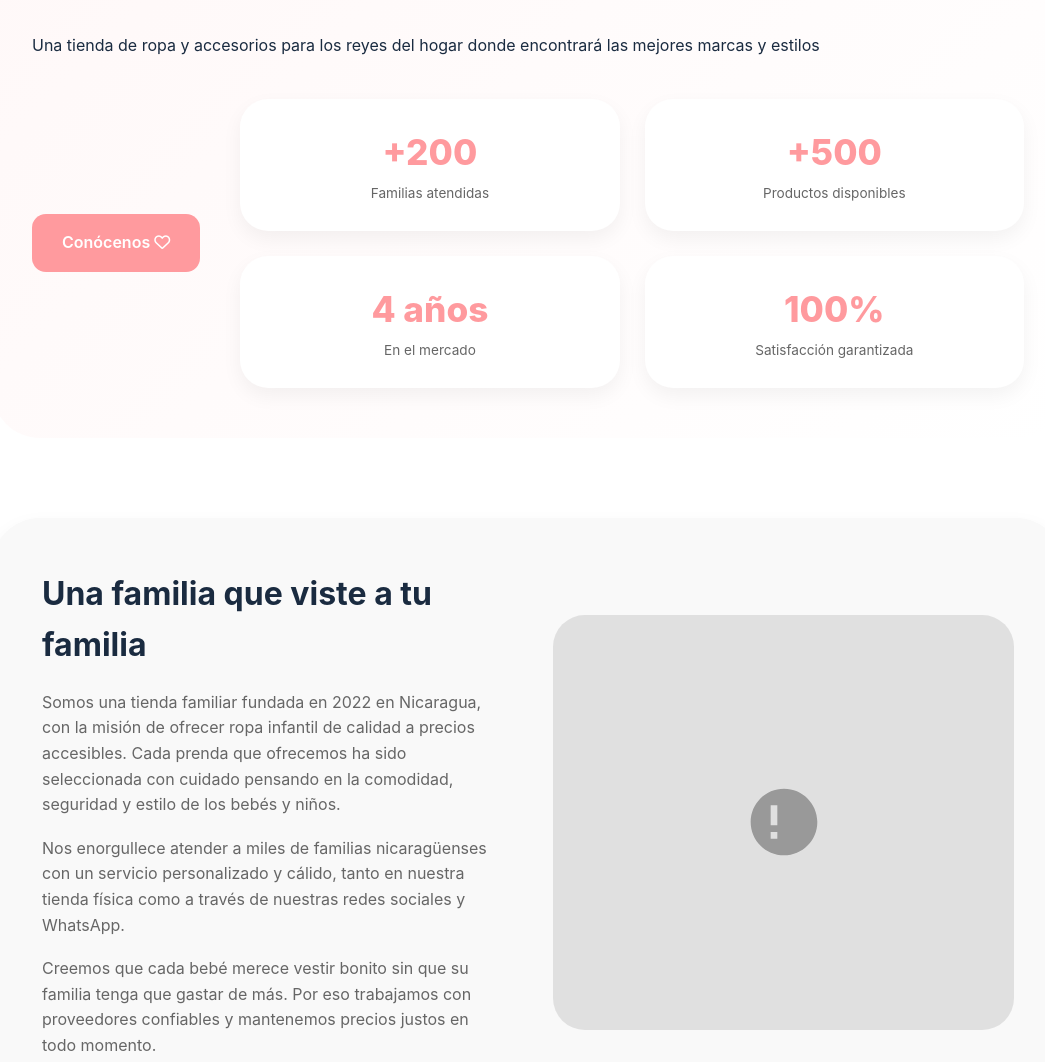
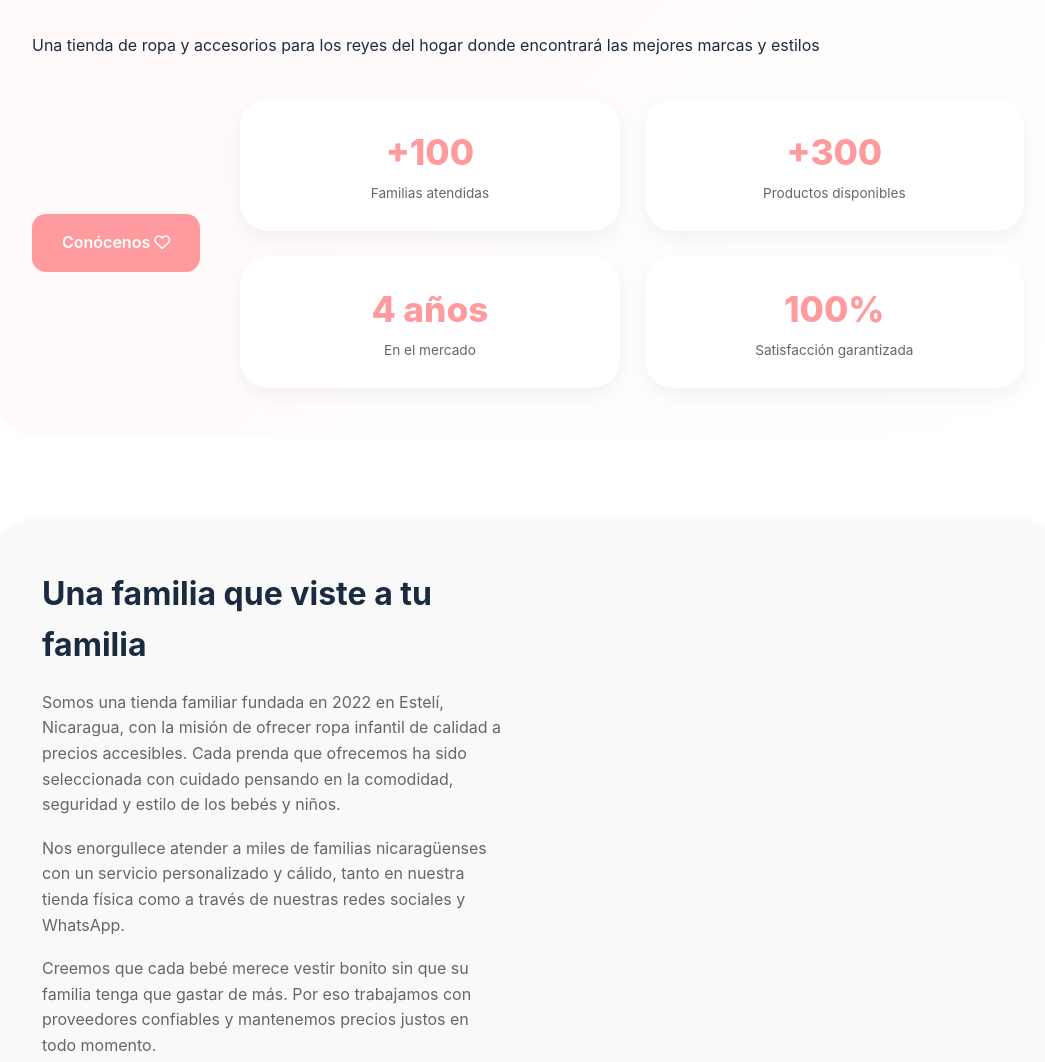
Before and after one commit to kevinizzz/El_rincon_de_mi_bebe, a plain HTML site: page frontend/pages/nosotros.html in a window 1280 px wide. Shown: the part 860-1922 px from the top of the page, without its empty margins (112-1157 px from the left). Drawn offline with Linux system fonts and the light colour scheme.

Commit message:
Actualización completa: frontend y backend con todas las correcciodsdsdsdddsdsddnes

```diff
--- a/frontend/js/promociones.js
+++ b/frontend/js/promociones.js
@@ -22,7 +22,6 @@ document.addEventListener('DOMContentLoaded', async () => {
             </div>
         `;
         document.body.appendChild(comboModal);
-        document.getElementById('closeComboModalBtn').addEventListener('click', closeComboModal);
         document.getElementById('closeComboModalFooterBtn').addEventListener('click', closeComboModal);
     }
 
--- a/frontend/pages/nosotros.html
+++ b/frontend/pages/nosotros.html
@@ -61,11 +61,11 @@
             </div>
             <div class="hero_stats">
                 <div class="stat_card">
-                    <span class="stat_numero">+200</span>
+                    <span class="stat_numero">+100</span>
                     <span class="stat_label">Familias atendidas</span>
                 </div>
                 <div class="stat_card">
-                    <span class="stat_numero">+500</span>
+                    <span class="stat_numero">+300</span>
                     <span class="stat_label">Productos disponibles</span>
                 </div>
                 <div class="stat_card">
@@ -84,12 +84,9 @@
             <div class="quienes_card">
                 <div class="quienes_texto">
                     <h2>Una familia que viste a tu familia</h2>
-                    <p>Somos una tienda familiar fundada en 2022 en Nicaragua, con la misión de ofrecer ropa infantil de calidad a precios accesibles. Cada prenda que ofrecemos ha sido seleccionada con cuidado pensando en la comodidad, seguridad y estilo de los bebés y niños.</p>
+                    <p>Somos una tienda familiar fundada en 2022 en Estelí, Nicaragua, con la misión de ofrecer ropa infantil de calidad a precios accesibles. Cada prenda que ofrecemos ha sido seleccionada con cuidado pensando en la comodidad, seguridad y estilo de los bebés y niños.</p>
                     <p>Nos enorgullece atender a miles de familias nicaragüenses con un servicio personalizado y cálido, tanto en nuestra tienda física como a través de nuestras redes sociales y WhatsApp.</p>
                     <p>Creemos que cada bebé merece vestir bonito sin que su familia tenga que gastar de más. Por eso trabajamos con proveedores confiables y mantenemos precios justos en todo momento.</p>
-                </div>
-                <div class="quienes_imagen">
-                    <div class="imagen_decorativa_gris"></div>
                 </div>
             </div>
         </section>
@@ -180,7 +177,7 @@
 
     </main>
 
-    <!-- ================= FOOTER (con TikTok añadido) ================= -->
+
     <footer class="pie_pagina">
         <div class="contenedor_footer">
             <div class="copyright">© 2026 El rincón de mi Bebé</div>
```
